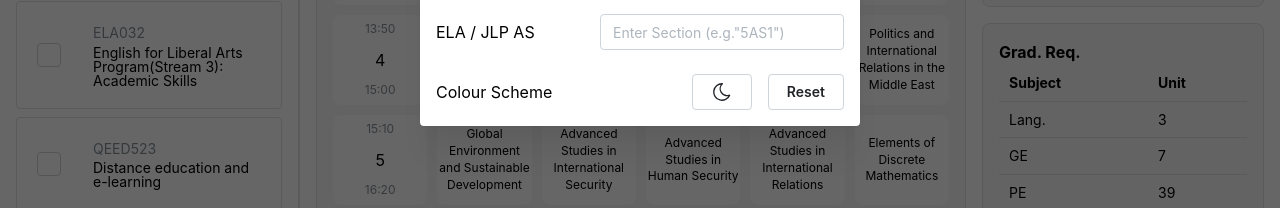
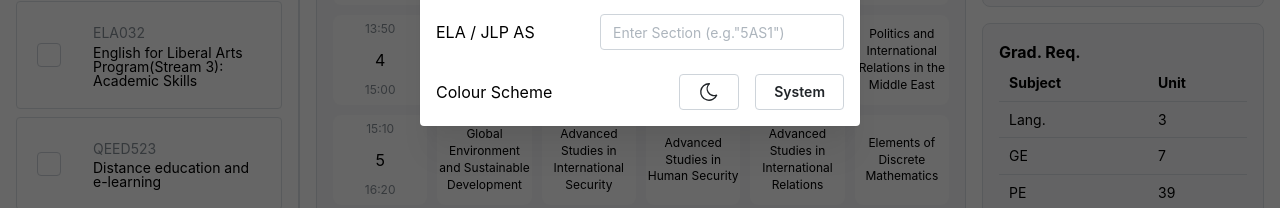
Before and after one commit to ItsukiKigoshi/icu-catalogue, a Next.js app: page / in a window 1280 px wide. Both pictures are taken after a click on the button 1242 px from the left and 28 px from the top of the page. Shown: the part 420-628 px from the top of the page. Built offline with nearby package versions, Linux system fonts and the light colour scheme.

Commit message:
Update Header.tsx

```diff
--- a/src/components/Header/Header.tsx
+++ b/src/components/Header/Header.tsx
@@ -140,7 +140,7 @@ export function Header(props: {
                   variant="default"
                   size="sm"
                 >
-                  Reset
+                  System
                 </Button>
               </Group>
             </Group>
```
